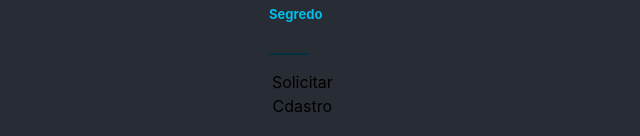
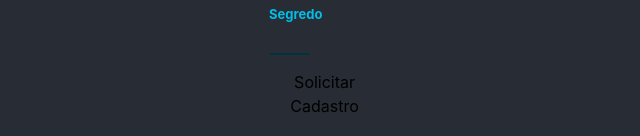
Before and after one commit to EriksJunior/add-promotion, a React (Vite) app: page /criarcadastro in a window 1280 px wide. Shown: the part 661-797 px from the top of the page, without its empty margins (232-872 px from the left). Built offline with nearby package versions, Linux system fonts and the light colour scheme.

Commit message:
refactor: alterado nome de alguns arquivos e criado componente botão

```diff
--- a/src/layout/RequestRegistration/RequestRegistration.tsx
+++ b/src/layout/RequestRegistration/RequestRegistration.tsx
@@ -3,15 +3,15 @@ import React from 'react'
 import { Card } from '../../shared/components/Card/Card'
 import { Input } from '../../shared/components/Input/Input'
 import { Row } from '../../shared/components/Row/Row'
-import { Column } from '../../shared/components/Col/Col'
+import { SimpleContainer } from '../../shared/components/SimpleContainer/SimpleContainer'
 import { ContentLabel } from '../../shared/components/Label/ContentLabel'
-import { ButtonLogin } from '../../shared/components/Button/ButtonLogin'
+import { Button } from '../../shared/components/Button/Button'
 
 import './RequestRegistration.scss'
 
 export const RequestRegistrationLayout: React.FC = () => {
   return (
-    <Card className={'w-2/4 h-auto rounded-2xl p-3 generalContainer bg-cyan-900 shadow-lg shadow-cyan-500/50'}>
+    <Card className={'w-2/4 h-auto rounded-2xl p-3 generalContainer bg-cyan-900 shadow-md shadow-cyan-500/50'}>
       <Row>
         <ContentLabel textLabel={'Empresa'}>
           <Input className='inputRegistration companyName' size={'93%'} type='text' />
@@ -57,9 +57,9 @@ export const RequestRegistrationLayout: React.FC = () => {
           <Input className='inputRegistration secret' size={'93%'} type='text' />
         </ContentLabel>
 
-        <div style={{ width: '60%', display: 'flex', justifyContent: 'center', alignItems:'flex-end' }}>
-          <ButtonLogin className='w-1/3 rounded-lg h-10 font-bold bg-cyan-600 text-white hover:shadow-cyan-500 shadow-md focus:outline-none focus:ring focus:ring-gray-50' textButton={'Solicitar Cdastro'} />
-        </div>
+        <SimpleContainer className='w-3/5 flex justify-center items-end'>
+          <Button className='w-2/4 rounded-lg h-10 font-bold bg-cyan-600 text-white hover:shadow-cyan-500 shadow-md focus:outline-none focus:ring focus:ring-cyan-400' textButton={'Solicitar Cadastro'} />
+        </SimpleContainer>
       </Row>
     </Card>
   )
--- a/src/layout/login/Login.tsx
+++ b/src/layout/login/Login.tsx
@@ -5,7 +5,7 @@ import { toast } from "react-toastify"
 import { InputLogin } from './components/InputLogin/InputLogin'
 import { LabelLogin } from "./components/LabelLogin/LabelLogin"
 import { CardLogin } from "./components/CardLogin/CardLogin"
-import { ButtonLogin } from "../../shared/components/Button/ButtonLogin"
+import { Button } from "../../shared/components/Button/Button"
 
 
 import ILogin from './interfaces/index'
@@ -59,7 +59,7 @@ export const LoginLayout = () => {
           </div>
           <div className="w-full h-1/5 flex justify-between flex-col">
             <div>
-              <ButtonLogin className={"w-1/4 rounded-lg h-10 font-bold bg-cyan-900 text-white"} onClick={handleLogin} textButton="Login" />
+              <Button className={"w-1/4 rounded-lg h-10 font-bold bg-cyan-900 text-white"} onClick={handleLogin} textButton="Login" />
             </div>
             <div>
               <Link className="text-white hover:text-cyan-900 delay-100 transition-colors" to={'/cadastrarlogin'}>Cadastre-se</Link>
--- a/src/shared/components/Button/ButtonLogin.tsx
+++ b/src/shared/components/Button/Button.tsx
@@ -1,13 +1,14 @@
 import React from 'react'
+import './Button.scss'
 
-interface IButtonLogin{
+interface IButton{
   textButton: string;
   className?: string;
 
   onClick?: React.MouseEventHandler<HTMLButtonElement>;
 }
 
-export const ButtonLogin: React.FC<IButtonLogin> = ({textButton, onClick, className}) =>{
+export const Button: React.FC<IButton> = ({textButton, onClick, className}) =>{
   return(
       <button className={className} onClick={onClick}>{textButton}</button>
   )
--- /dev/null
+++ b/src/shared/components/SimpleContainer/SimpleContainer.tsx
@@ -0,0 +1,16 @@
+import React from "react";
+
+import './SimpleContainer.scss'
+
+interface ISimpleContainer {
+  children?: JSX.Element[] | JSX.Element
+  className: string
+}
+
+export const SimpleContainer: React.FC<ISimpleContainer> = ({ children, className }) => {
+  return (
+    <div className={className}>
+      {children}
+    </div>
+  )
+}
```
Also changed, not shown: src/shared/components/Col/Col.tsx (deleted, +0 -17 lines), src/shared/components/Button/Button.scss (added), src/shared/components/SimpleContainer/SimpleContainer.scss (added).
